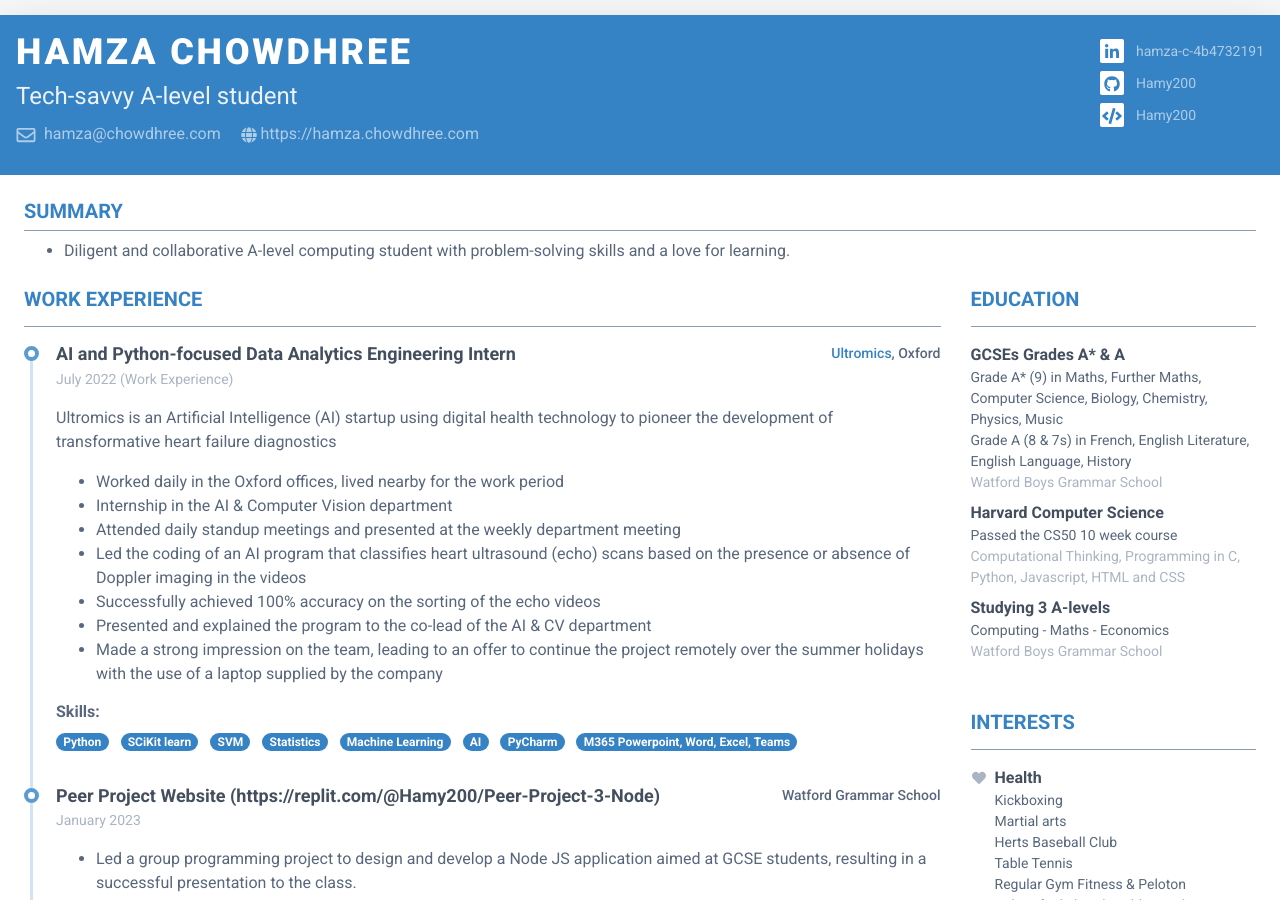
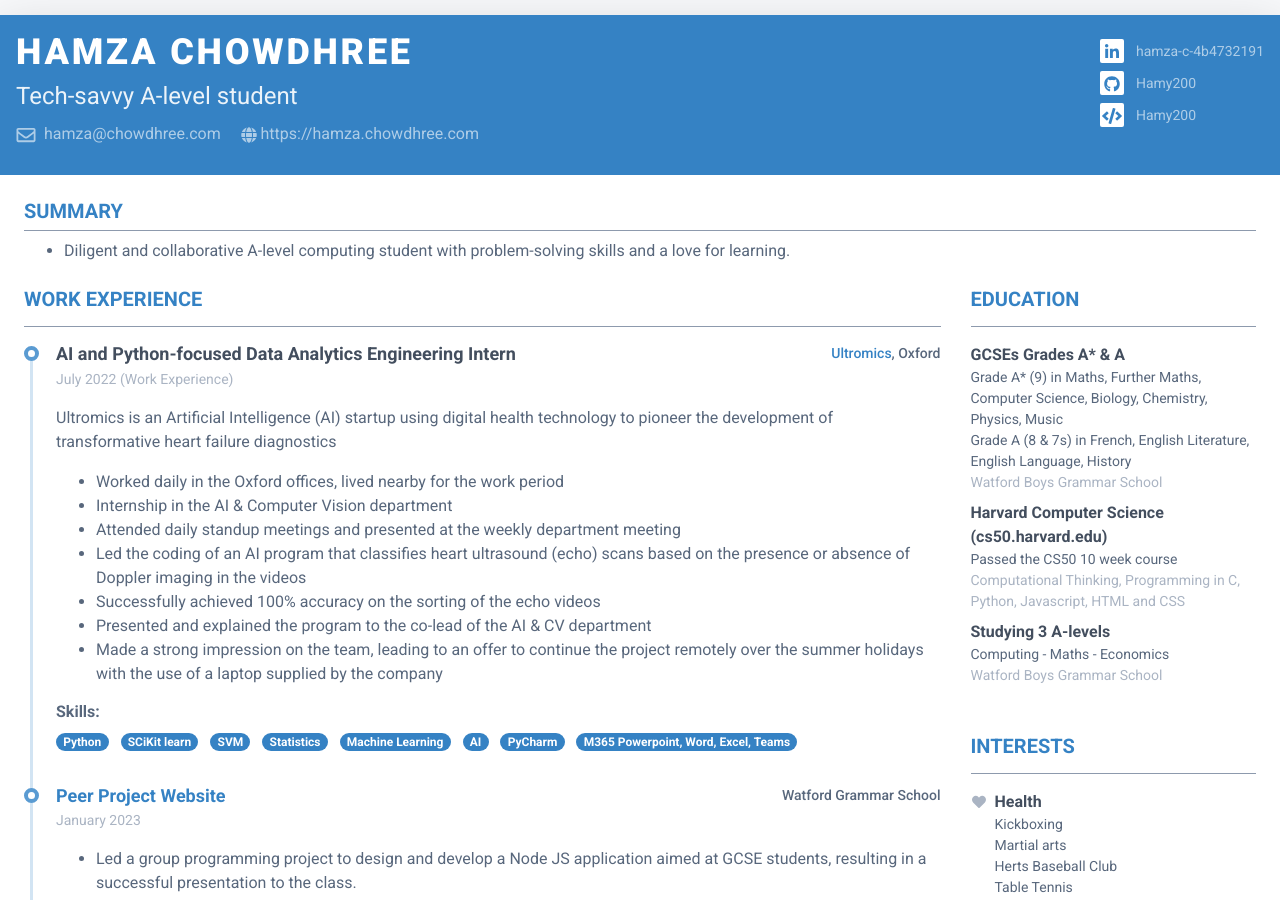
Before and after one commit to Hamy200/resume, a Jekyll site: the page built from index.markdown, in a window 1280 px wide and 900 px high. Built offline with Jekyll 4.4.1, drawn with Linux system fonts in a browser that asks for light colours; nearby versions of some CDN libraries.

Commit message:
Update data.yml

```diff
--- a/_data/data.yml
+++ b/_data/data.yml
@@ -14,7 +14,7 @@ education:
       Chemistry, Physics, Music<br>Grade A (8 & 7s) in French, English Literature,
       English Language, History
     time: Watford Boys Grammar School
-  - degree: Harvard Computer Science
+  - degree: Harvard Computer Science (cs50.harvard.edu)
     university: Passed the CS50 10 week course
     time: Computational Thinking, Programming in C, Python,
       Javascript, HTML and CSS
@@ -47,7 +47,7 @@ experiences:
       - PyCharm
       - M365 Powerpoint, Word, Excel, Teams
 
-  - role:  Peer Project Website  (https://replit.com/@Hamy200/Peer-Project-3-Node)
+  - role:  <a href="https://replit.com/@Hamy200/Peer-Project-3-Node">Peer Project Website</a>
     time: January 2023
     company: Watford Grammar School
     details: |
```
